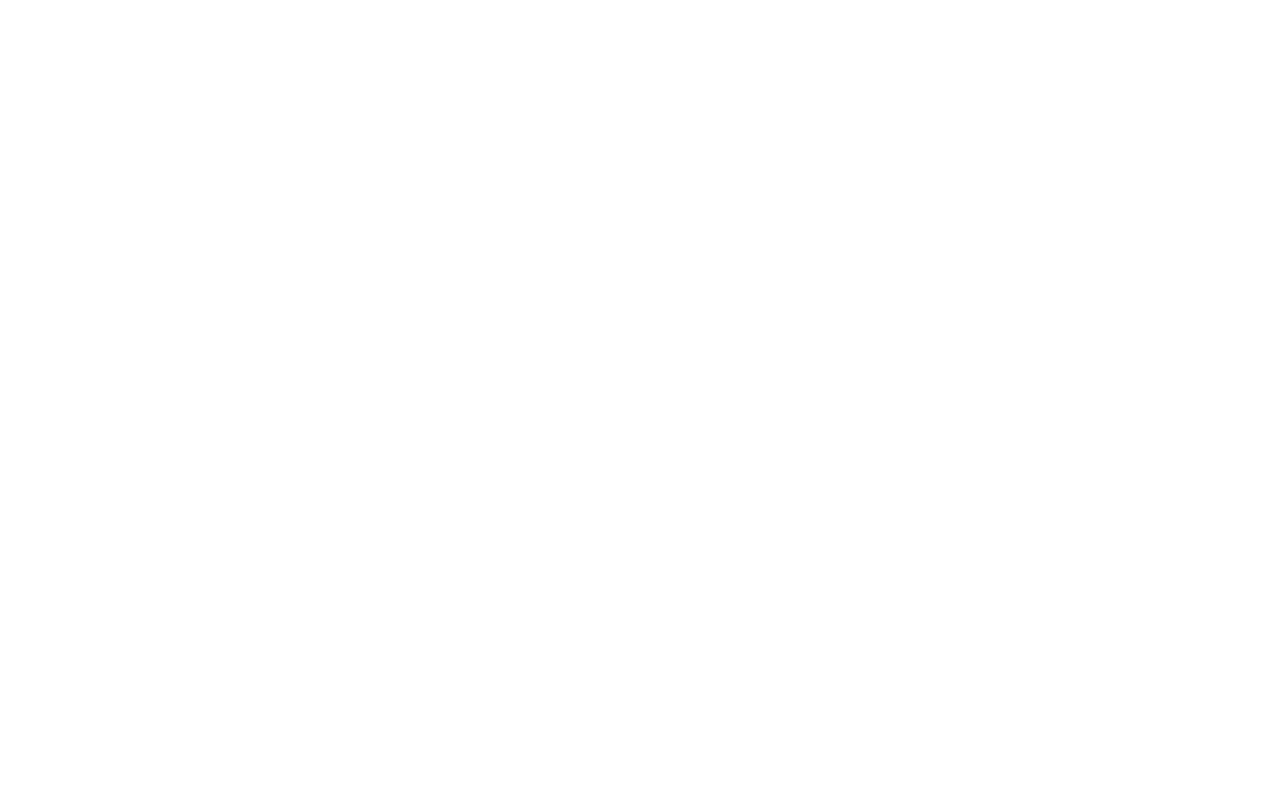
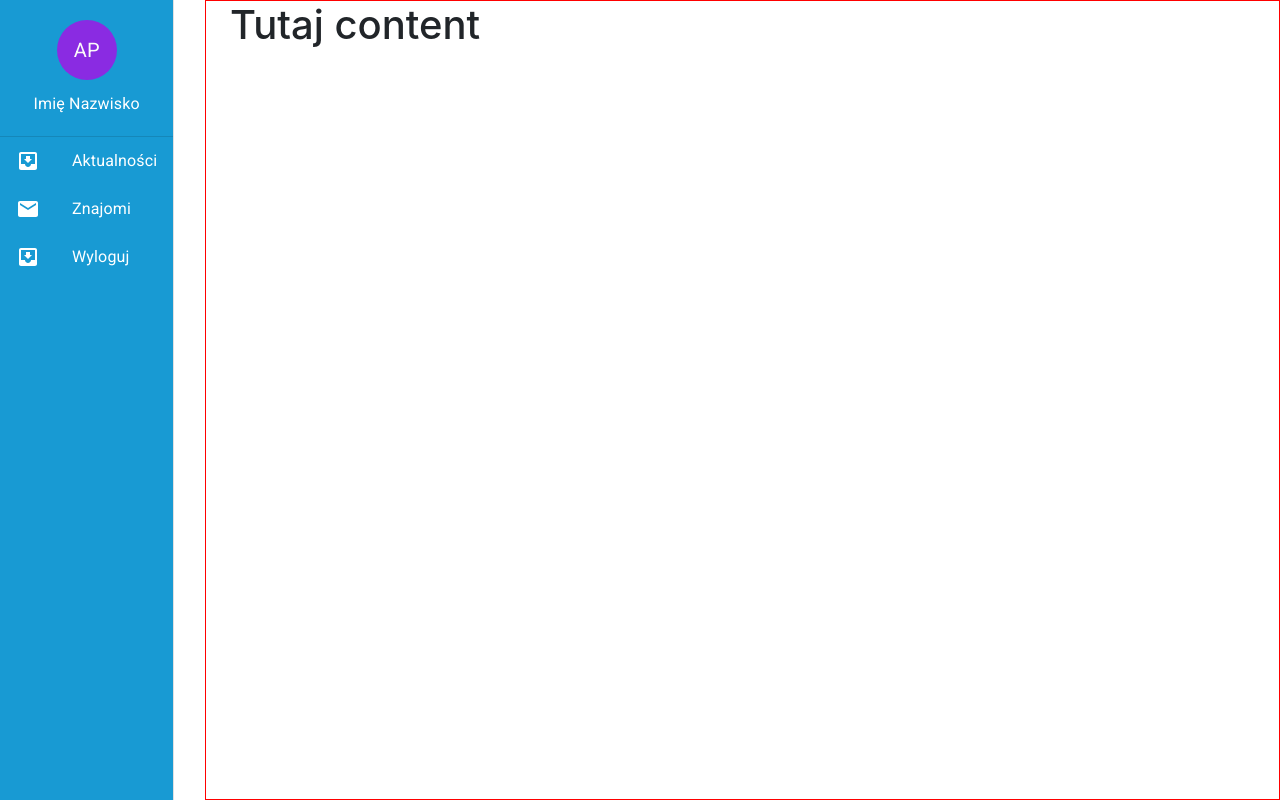
Before and after one commit to piatek29535/floofer-frontend, a React (Create React App) app: page /news in a window 1280 px wide. Built offline with nearby package versions, Linux system fonts and the light colour scheme.

Commit message:
Created very basic stuff to work with. What should be done for now is to create separate component with drawer inside like also flex two containers with drawer and content

```diff
--- a/src/components/mainScreen/MainContainer.js
+++ b/src/components/mainScreen/MainContainer.js
@@ -1,17 +1,79 @@
 import React, {Component} from 'react';
+import Drawer from "@material-ui/core/Drawer";
+import ListItem from "@material-ui/core/ListItem";
+import ListItemIcon from "@material-ui/core/ListItemIcon";
+import ListItemText from "@material-ui/core/ListItemText";
+import InboxIcon from "@material-ui/icons/MoveToInbox";
+import MailIcon from "@material-ui/icons/Mail";
+import List from "@material-ui/core/List";
+import Divider from "@material-ui/core/Divider";
+import Avatar from "@material-ui/core/Avatar";
+import Typography from "@material-ui/core/Typography";
+import IconButton from "@material-ui/core/IconButton";
+import Container from "@material-ui/core/Container";
 
 const styles = {
     mainContainer:{
         height:'100vh',
-        backgroundColor:'white'
+        backgroundColor:'white',
+        display:'flex',
     },
+    drawer:{
+        backgroundColor:'#189ad3', // sth wrong with bg color
+        color:'white',
+        height:'100vh'
+    },
+    drawerPanel:{
+        flex:1
+    },
+    drawerAvatarContainer:{
+        display:"flex",
+        flexDirection:'column',
+        justifyContent:'center',
+        alignItems:'center',
+        marginBottom:'20px',
+    },
+    drawerAvatar:{
+        width: 60,
+        height: 60,
+        alignSelf:'center',
+        backgroundColor:'#8A2BE2'
+    },
+    contentPanel:{
+        flex:5,
+        border:'1px solid red'
+    }
 };
 
 class MainContainer extends Component {
     render() {
         return (
             <div style={styles.mainContainer}>
+                <Drawer
+                    style={styles.drawerPanel}
+                    variant="permanent"
+                    open={false}
+                >
+                    <List style={styles.drawer}>
+                        <div style={styles.drawerAvatarContainer}>
+                            <IconButton>
+                                <Avatar button style={styles.drawerAvatar}>AP</Avatar>
+                            </IconButton>
+                            <Typography>Imię Nazwisko</Typography>
+                        </div>
+                        <Divider/>
 
+                        {['Aktualności', 'Znajomi', 'Wyloguj'].map((text, index) => (
+                            <ListItem button key={text}>
+                                <ListItemIcon style={{color:'white'}}>{index % 2 === 0 ? <InboxIcon /> : <MailIcon />}</ListItemIcon>
+                                <ListItemText primary={text} />
+                            </ListItem>
+                        ))}
+                    </List>
+                </Drawer>
+                <Container style={styles.contentPanel}>
+                    <h1>Tutaj content</h1>
+                </Container>
             </div>
         );
     }
```
